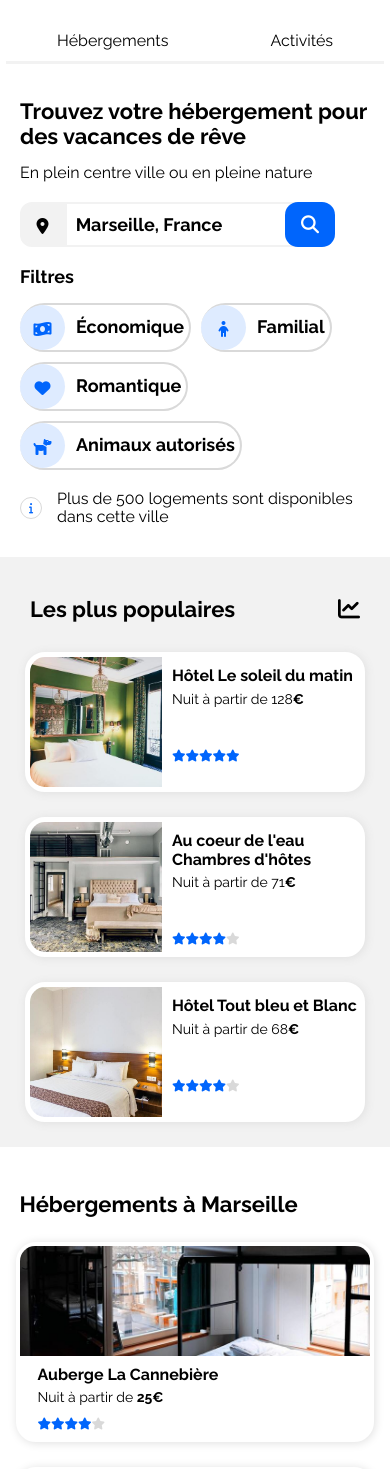
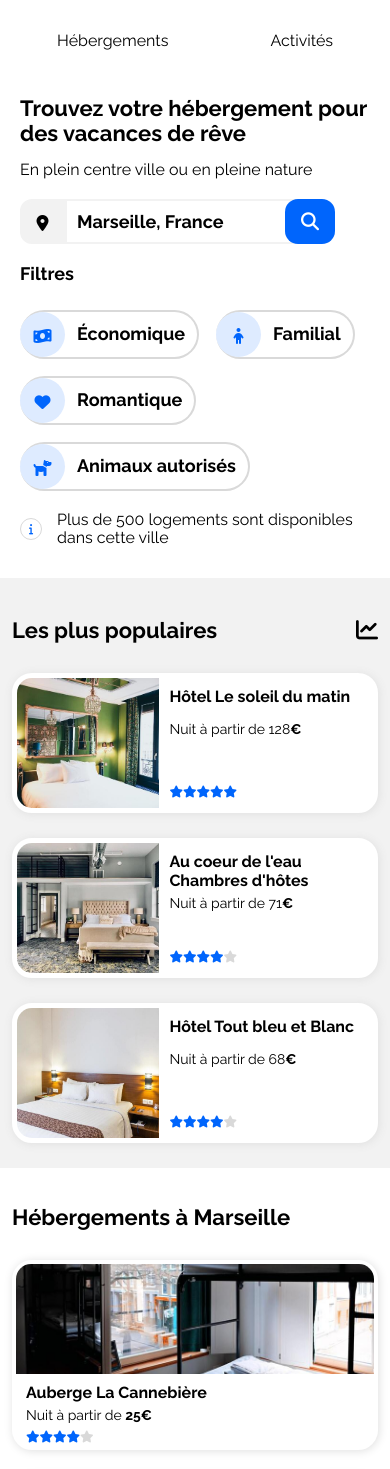
Before and after one commit to matks/OC_Project_2, a plain HTML site: page index.html in a window 390 px wide. Shown: the part 89-1558 px from the top of the page. Drawn offline with Linux system fonts and the light colour scheme.

Commit message:
new improvements

```diff
--- a/css/style.css
+++ b/css/style.css
@@ -9,19 +9,20 @@ body {
     -moz-box-sizing: border-box; /* Firefox, autres Gecko */
     -webkit-box-sizing: border-box; /* Safari/Chrome, autres WebKit */
     margin: 0;
-    padding:0;
+    padding: 0;
   }
 
+
+
 /* VERSION DESKTOP */
-
-#container {
-    width: 100%;
-    margin: auto;
-}
 
 a {
     text-decoration: none;
     color:#000000;
+}
+
+img {
+    object-fit: cover;
 }
 
 /* HEADER */
@@ -31,7 +32,7 @@ header {
     justify-content: space-between;
     align-items: center;
     height: 118px;
-    margin:0 50px;
+    margin: 0 50px;
 }
 
 #logo {
@@ -39,23 +40,26 @@ header {
     margin-left:16px;
 }
 
-    /* MAIN */
+/* MAIN */
 main {
     margin: 0 50px;
 }
-    /* nav */
 
-.menu_item {
+/* nav */
+
+
+.menu-item {
     padding: 0 45px;
 }
 
-.menu_item:hover {
-    border-top: 3px solid #0065fc;
+.menu-item:hover {
+    border-top: 4px solid #0065fc;
     padding: 45px;
     color:#0065fc;
 
 }
-    /* section search */
+
+/* section search */
 
 .search h1 {
     font-size: 22px;
@@ -83,9 +87,15 @@ main {
     font-size: 18px;
     font-weight:bold;
     width: 240px;
+    text-indent: 10px;
 }
 
-.search_FR {
+::-webkit-input-placeholder {  color:#000000; opacity: 1; }
+::-moz-placeholder {  color:#000000; opacity: 1;}
+input:-moz-placeholder {  color:#000000; opacity: 1;}
+/*pour que la couleur noire s'affiche dans Chrome et Firefox*/
+
+.search-French {
     border-radius: 0 13px 13px 0;
     background:#0065fc;
     color: #ffff;
@@ -95,18 +105,18 @@ main {
     font-size: 18px;
 }
 
-.search_button {
+.search-button {
     display:none;
 }
 
-    /* section filter */
+/* section filter */
 
 .filter {
     display: flex;
     flex-wrap:wrap;
     align-items: center;
     margin: 30px 0px;
-    gap: 15px;
+    gap: 25px;
 }
 
 .filter h2 {
@@ -117,7 +127,7 @@ main {
 .filter ul {
     display: flex;
     flex-wrap: wrap;
-    gap: 10px;
+    gap: 17px;
 }
 
 .filter li {
@@ -132,7 +142,7 @@ main {
     font-size: 18px;
     font-weight: bold;
     color:#000000;
-    padding: 0px 5px;
+    padding: 0px 12px;
 }
 
 .filter li:hover {
@@ -143,14 +153,13 @@ main {
     color: #0065fc;
     background-color: #DEEBFF;
     border-radius: 100%;
-    margin-right:6px;
     width: 45px;
     height: 45px;
     text-align: center;
     line-height: 3 !important;
 }
 
-    /* Info */
+/* Info */
 .info {
     display: flex;
     align-items:center;
@@ -172,55 +181,57 @@ main {
 
 /* section accommodation */
 
-#page_accommodation {
+#page-accommodation {
     margin-top:30px;
     display: flex;
-    gap:50px;
+    gap: 45px;
 }
 
 .accommodation_Marseille {
     background-color: #F2F2F2;
     display:flex;
+    flex-direction: column;
     flex-wrap:wrap;
     border-radius: 20px;
     width: 67%;
+    padding: 40px;
 }
 
 .accommodation_Marseille h2 {
     font-size: 22px;
-    margin:5% 0% 0% 5%;
 }
 
 .card_accommodation_Marseille {
     display:flex;
     flex-wrap: wrap;
-    gap: 6%;
-    justify-content: center;
+    justify-content: flex-start;
+    gap: 38px;
+    padding: 30px 0px 50px 0px;
 }
 
 .card_hotel {
     min-width: 200px;
-    width: 26%;
-    height: 200px;
+    width: 30%;
+    height: 190px;
     background-color:  #ffff;
     border: 4px solid #ffff;
     border-radius: 20px;
     box-shadow: 1px 1px 10px #dfdfdf;
-    object-fit: cover;
     line-height: 1.5;
-    margin-top:25px;
 }
 
 
 .card_hotel img {
     width: 100%;
     height: 110px;
-    object-fit: cover;
     border-radius: 15px 15px 0 0;
 }
 
 .card_body_hotel {
-    padding-left: 5%;
+    display:flex;
+    flex-direction: column;
+    justify-content: space-between;
+    padding-left: 10px;
 }
 
 h3 {
@@ -241,7 +252,6 @@ h3 {
     color:#000000;
     font-size: 18px;
     font-weight: bold;
-    margin: 7% 0% 5% 5%;
 }
 
 .full {
@@ -256,19 +266,10 @@ h3 {
 
 .star_rating_M {
     display: flex;
-    padding-top: 3%;
+    padding-top: 5px;
  }
 
 /*the most populars*/
-
-
-.page_populars h2 {
-    display: flex;
-    justify-content: space-between;
-    font-size: 22px;
-    margin:50px 50px 30px 60px;
-    align-items: center;
-}
 
 .page_populars {
     background-color: #F2F2F2;
@@ -277,22 +278,32 @@ h3 {
     border-radius: 20px;
     width: 33%;
     min-width: 350px;
+    padding: 40px 40px 0px 40px;
+}
+
+.page_populars h2 {
+    display: flex;
+    justify-content: space-between;
+    font-size: 22px;
+    align-items: center;
 }
 
 .card_populars {
     display:flex;
     flex-direction:column;
-    padding: 0 60px;
+    padding-top: 30px;
+    row-gap:12px;
 }
 
 .card_populars_hotels {
-    min-width: 260px;
+    min-width: 280px;
     height: 140px;
     background-color:  #ffff;
     border: 5px solid #ffff;
     border-radius: 20px;
     margin-bottom:25px;
     box-shadow: 1px 1px 10px #dfdfdf;
+
 }
 
 .card_populars_hotels a {
@@ -302,26 +313,26 @@ h3 {
 
 .card_populars_hotels img {
     width: 40%;
-    object-fit: cover;
     border-radius: 15px 0 0 15px;
+    flex-shrink:0;
 }
 
 .card_body_populars_hotels {
     display:flex;
     flex-direction: column;
-    padding-top: 10px;
-    padding-left: 10px;
+    justify-content: space-between;
+    padding: 10px;
     gap: 5px;
 }
 
 .star_rating_P {
     display: flex;
-    padding-top: 38px;
+    padding-top: 35px;
  }
 
  /* Activité à Marseille */
 
- #activities_Marseille {
+ #page-activities {
      padding-top: 50px;
  }
 
@@ -329,7 +340,7 @@ h3 {
     display:flex;
     flex-wrap: wrap;
     justify-content: space-between;
-    margin-top: 2%;
+    margin-top:30px;
 }
 
 .card_activities h3 {
@@ -340,7 +351,6 @@ h3 {
     width: 100%;
     border-radius: 25px 25px 0px 0px;
     box-shadow: 1px 1px 10px #dfdfdf;
-    object-fit: cover;
 }
 
 .card_one {
@@ -390,7 +400,6 @@ footer {
     background: #F2F2F2;
     padding:45px;
     gap: 220px;
-
 }
 
 footer h2 {
@@ -399,7 +408,7 @@ footer h2 {
 }
 
 footer li {
-    font-size: 14px;
+    font-size: 15.5px;
     list-style: none;
     padding-top: 8px;
 }
@@ -425,22 +434,21 @@ footer li {
         margin: 25px 0px 15px 0px;
     }
 
-    .menu_item {
-        border-bottom: 3px solid #F2F2F2;
+    .menu-item {
         padding: 10px 51px;
     }
 
-    .menu_item:hover {
+    .menu-item:hover {
         border-top: none;
-        border-bottom: 3px solid #0065fc;
+        border-bottom: 4px solid #0065fc;
         padding: 10px 53px;
     }
 
-    .search_FR {
+    .search-French {
         display:none;
     }
 
-    .search_button {
+    .search-button {
         display:block;
         border-radius: 13px 13px 13px 13px;
         background:#0065fc;
@@ -452,7 +460,7 @@ footer li {
         margin-left: -20px;
     }
 
-    #page_accommodation {
+    #page-accommodation {
         flex-direction: column-reverse;
         gap: 25px;
     }
@@ -465,42 +473,31 @@ footer li {
         margin: 20px;
     }
 
-    #activities_Marseille{
-        margin: 0 20px;
+    #page-activities{
+        margin: 0 12px;
     }
 
     .page_populars {
         background-color: #F2F2F2;
         border-radius: 0px;
         width: 100%;
+        padding: 40px 12px 0px 12px;
     }
 
     .accommodation_Marseille {
         background-color: #ffff;
         border-radius: 0px;
         width: 100%;
-    }
-
-    .card_populars {
-        padding: 0 25px;
-    }
-
-    .page_populars h2 {
-        margin: 40px 30px 30px 30px;
+        padding:12px;
     }
 
     .card_hotel {
         width: 100%;
     }
 
-    .card_accommodation_Marseille {
-        padding: 0px 16px;
-    }
-
     .card_activities {
         display:flex;
         flex-direction: column;
-        margin-top:10%;
         gap:30px;
     }
 
@@ -516,13 +513,19 @@ footer li {
         height: 150px;
     }
 
+    .card_populars {
+        row-gap:0;
+    }
+
+    .card_accommodation_Marseille {
+        gap:25px;
+    }
+
     footer {
         display: flex;
         flex-direction: column;
         gap: 30px;
         padding: 40px 20px;
-        margin-bottom:20px;
-
       }
 
     footer h2 {
@@ -531,6 +534,7 @@ footer li {
 }
 
 @media screen and (max-width: 992px) and (min-width: 769px){
+
     footer {
         gap: 100px;
     }
--- a/index.html
+++ b/index.html
@@ -19,8 +19,8 @@
         <header>
             <img id="logo" src="./images/logo/Booki.png" alt= "logo"/>
             <nav>
-            <a class="menu_item" href="#page_accommodation">Hébergements</a>
-            <a class="menu_item" href="#activities_Marseille">Activités</a>
+                <a class="menu-item" href="#page-accommodation">Hébergements</a>
+                <a class="menu-item" href="#page-activities">Activités</a>
             </nav>
         </header>
 
@@ -33,9 +33,9 @@
 
                 <form action="#" method="post" class="formula" >
                     <i class="dark-icon fas fa-map-marker-alt"></i>
-                <input type="search" name="destination" class="destination" value="  Marseille, France" />
-                <button type="button" class="search_FR">Rechercher</button>
-                <button type="button" class="search_button"><i class="fas fa-search"></i></button>
+                    <input type="search" name="destination" class="destination" placeholder="Marseille, France" />
+                    <button type="button" class="search-French">Rechercher</button>
+                    <button type="button" class="search-button"><i class="fas fa-search"></i></button>
                 </form>
             </section>
 
@@ -57,14 +57,14 @@
             </div>
 
             <!-- Section accommodation-->
-        <section id="page_accommodation">
+            <section id="page-accommodation">
                 <!-- accommodation in Marseille-->
                 <div class="accommodation_Marseille">
                     <h2>Hébergements à Marseille</h2>
                     <div class="card_accommodation_Marseille">
                         <article class="card_hotel">
                             <a href="#">
-                            <img src="images/hebergements/4_small/marcus-loke-WQJvWU_HZFo-unsplash.jpg" alt= "Auberge La Cannebière"/>
+                                <img src="images/hebergements/4_small/marcus-loke-WQJvWU_HZFo-unsplash.jpg" alt="Auberge La Cannebière"/>
                                 <div class="card_body_hotel">
                                     <h3>Auberge La Cannebière</h3>
                                     <p>Nuit à partir de <strong>25€</strong></p>
@@ -81,7 +81,7 @@
 
                         <article class="card_hotel">
                             <a href="#">
-                            <img src="images/hebergements/4_small/fred-kleber-gTbaxaVLvsg-unsplash.jpg" alt= "Hôtel du Port"/>
+                                <img src="images/hebergements/4_small/fred-kleber-gTbaxaVLvsg-unsplash.jpg" alt="Hôtel du Port"/>
                                 <div class="card_body_hotel">
                                     <h3>Hôtel du Port</h3>
                                     <p>Nuit à partir de 52<strong>€</strong></p>
@@ -98,7 +98,7 @@
 
                         <article class="card_hotel">
                             <a href="#">
-                            <img src="images/hebergements/4_small/reisetopia-B8WIgxA_PFU-unsplash.jpg" alt= "Hôtel Les mouettes"/>
+                                <img src="images/hebergements/4_small/reisetopia-B8WIgxA_PFU-unsplash.jpg" alt="Hôtel Les mouettes"/>
                                 <div class="card_body_hotel">
                                     <h3>Hôtel Les mouettes</h3>
                                     <p>Nuit à partir de 76<strong>€</strong></p>
@@ -115,7 +115,7 @@
 
                         <article class="card_hotel">
                             <a href="#">
-                            <img src="images/hebergements/4_small/annie-spratt-Eg1qcIitAuA-unsplash.jpg" alt= "Hôtel de la mer"/>
+                                <img src="images/hebergements/4_small/annie-spratt-Eg1qcIitAuA-unsplash.jpg" alt="Hôtel de la mer"/>
                                 <div class="card_body_hotel">
                                     <h3>Hôtel de la mer</h3>
                                     <p>Nuit à partir de 46<strong>€</strong></p>
@@ -132,7 +132,7 @@
 
                         <article class="card_hotel">
                             <a href="#">
-                            <img src="images/hebergements/4_small/nicate-lee-kT-ZyaiwBe0-unsplash.jpg" alt= "Auberge Le Panier"/>
+                                <img src="images/hebergements/4_small/nicate-lee-kT-ZyaiwBe0-unsplash.jpg" alt="Auberge Le Panier"/>
                                 <div class="card_body_hotel">
                                     <h3>Auberge Le Panier</h3>
                                     <p>Nuit à partir de <strong>23€</strong></p>
@@ -149,7 +149,7 @@
 
                         <article class="card_hotel">
                             <a href="#">
-                            <img src="images/hebergements/4_small/febrian-zakaria-M6S1WvfW68A-unsplash.jpg" alt= "Hôtel chez Amina"/>
+                                <img src="images/hebergements/4_small/febrian-zakaria-M6S1WvfW68A-unsplash.jpg" alt="Hôtel chez Amina"/>
                                 <div class="card_body_hotel">
                                     <h3>Hôtel chez Amina</h3>
                                     <p>Nuit à partir de 96<strong>€</strong></p>
@@ -176,7 +176,7 @@
                     <div class="card_populars">
                         <article class="card_populars_hotels">
                             <a href="#">
-                            <img src="images/hebergements/4_small/emile-guillemot-Bj_rcSC5XfE-unsplash.jpg" alt= "Hôtel Le soleil du matin"/>
+                                <img src="images/hebergements/4_small/emile-guillemot-Bj_rcSC5XfE-unsplash.jpg" alt="Hôtel Le soleil du matin"/>
                                 <div class="card_body_populars_hotels">
                                     <h3>Hôtel Le soleil du matin</h3>
                                     <p>Nuit à partir de 128<strong>€</strong></p>
@@ -193,7 +193,7 @@
 
                         <article class="card_populars_hotels">
                             <a href="#">
-                            <img src="images/hebergements/4_small/aw-creative-VGs8z60yT2c-unsplash.jpg" alt= "Au coeur de l'eau Chambre d'hôtes"/>
+                                <img src="images/hebergements/4_small/aw-creative-VGs8z60yT2c-unsplash.jpg" alt="Au coeur de l'eau Chambre d'hôtes"/>
                                 <div class="card_body_populars_hotels">
                                     <h3>Au coeur de l'eau Chambres d'hôtes</h3>
                                     <p>Nuit à partir de 71<strong>€</strong></p>
@@ -210,7 +210,7 @@
 
                         <article class="card_populars_hotels">
                             <a href="#">
-                            <img src="images/hebergements/4_small/febrian-zakaria-sjvU0THccQA-unsplash.jpg" alt= "Hôtel Tout bleu et Blanc"/>
+                                <img src="images/hebergements/4_small/febrian-zakaria-sjvU0THccQA-unsplash.jpg" alt="Hôtel Tout bleu et Blanc"/>
                                 <div class="card_body_populars_hotels">
                                     <h3>Hôtel Tout bleu et Blanc</h3>
                                     <p>Nuit à partir de 68<strong>€</strong></p>
@@ -229,13 +229,13 @@
             </section>
 
             <!-- Section activities in Marseille-->
-        <section id="activities_Marseille">
+            <section id="page-activities">
                 <h2>Activités à Marseille</h2>
                 <div class="card_activities">
                     <article class="card_one">
                         <a href="#">
                             <figure class="one_image">
-                            <img src="images/activites/4_small/reno-laithienne-QUgJhdY5Fyk-unsplash.jpg" alt= "Vieux Port"/>
+                                <img src="images/activites/4_small/reno-laithienne-QUgJhdY5Fyk-unsplash.jpg" alt="Vieux Port"/>
                                 <h3>Vieux Port</h3>
                             </figure>
                         </a>
@@ -245,7 +245,7 @@
                         <article class=card_group_1>
                             <a href="#">
                                 <figure>
-                                <img src="images/activites/4_small/paul-hermann-QFTrLdQIRhI-unsplash.jpg" alt= "Fort de Pomègues"/>
+                                    <img src="images/activites/4_small/paul-hermann-QFTrLdQIRhI-unsplash.jpg" alt="Fort de Pomègues"/>
                                     <h3>Fort de Pomègues</h3>
                                 </figure>
                             </a>
@@ -254,7 +254,7 @@
                         <article class=card_group_2>
                             <a href="#">
                                 <figure>
-                                <img src="images/activites/4_small/kevin-hikari-rV_Qd1l-VXg-unsplash.jpg" alt= "Île du Frioul"/>
+                                    <img src="images/activites/4_small/kevin-hikari-rV_Qd1l-VXg-unsplash.jpg" alt="Île du Frioul"/>
                                     <h3>Îles du Frioul</h3>
                                 </figure>
                             </a>
@@ -264,7 +264,7 @@
                     <article class="card_one">
                         <a href="#">
                             <figure class="one_image">
-                            <img src="images/activites/4_small/kilyan-sockalingum-NR8-cBCN3aI-unsplash.jpg" alt= "Parc national des Calanques"/>
+                                <img src="images/activites/4_small/kilyan-sockalingum-NR8-cBCN3aI-unsplash.jpg" alt="Parc national des Calanques"/>
                                 <h3>Parc national des Calanques</h3>
                             </figure>
                         </a>
@@ -274,7 +274,7 @@
                         <article class=card_group_3>
                             <a href="#">
                                 <figure>
-                                <img src="images/activites/4_small/florian-wehde-xW9e8gdotxI-unsplash.jpg" alt= "Notre-Dame-de-la-Garde"/>
+                                    <img src="images/activites/4_small/florian-wehde-xW9e8gdotxI-unsplash.jpg" alt="Notre-Dame-de-la-Garde"/>
                                     <h3>Notre-Dame-de-la-Garde</h3>
                                 </figure>
                             </a>
@@ -283,7 +283,7 @@
                         <article class=card_group_4>
                             <a href="#">
                                 <figure>
-                                <img src="images/activites/4_small/lena-paulin-wH2-EJoDcV0-unsplash.jpg" alt= "Parc Longchamps"/>
+                                    <img src="images/activites/4_small/lena-paulin-wH2-EJoDcV0-unsplash.jpg" alt="Parc Longchamps"/>
                                     <h3>Parc Longchamp</h3>
                                 </figure>
                             </a>
```
Lines whose indentation alone changed are shown as unchanged.
